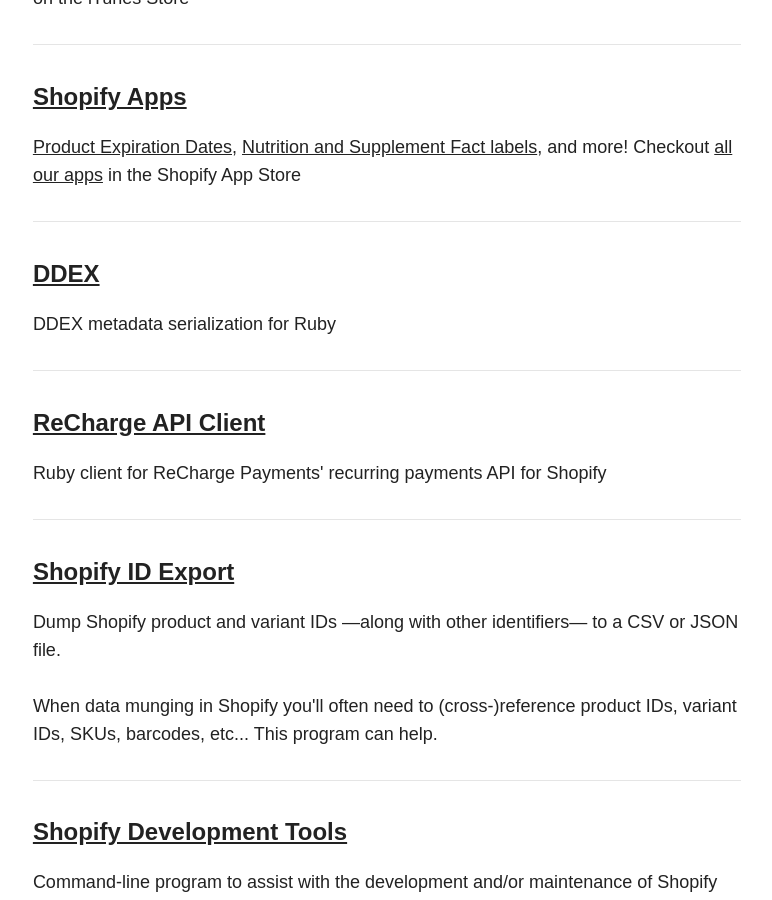
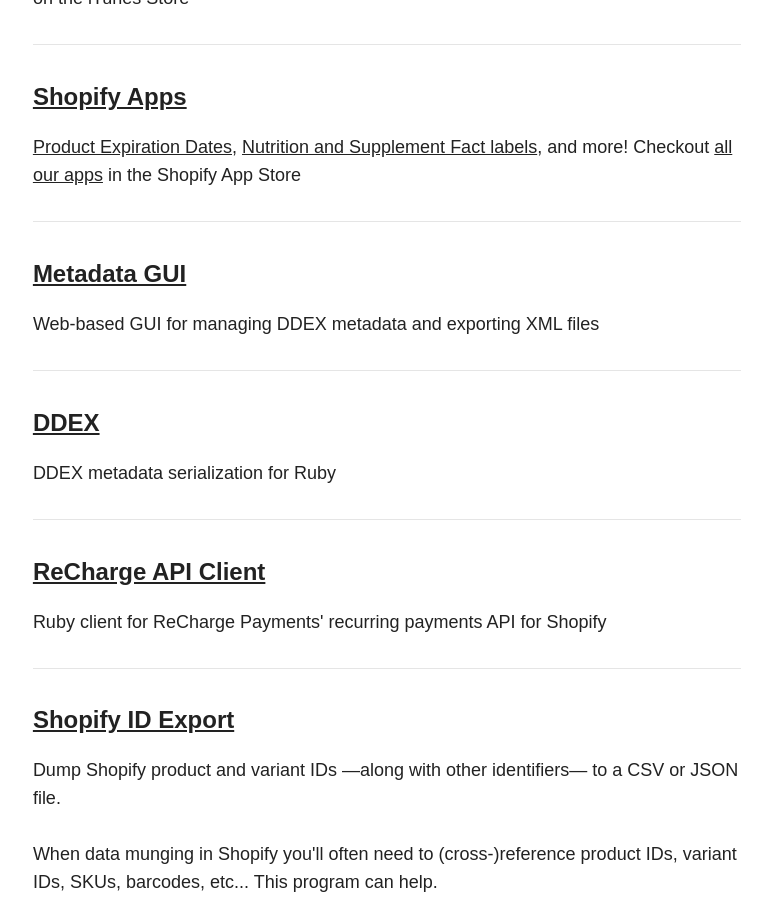
Before and after one commit to ScreenStaring/screenstaring.github.io, a Jekyll site: the page built from index.html, in a window 1280 px wide and 900 px high, scrolled down 563 px. Shown: the whole window, without its empty margins (253-1025 px from the left). Built offline with Jekyll 4.4.1, drawn with Linux system fonts in a browser that asks for light colours; nearby versions of some CDN libraries.

Commit message:
Add Metadata GUI to product list

```diff
--- a/_data/products.yml
+++ b/_data/products.yml
@@ -8,6 +8,10 @@
 - title: Shopify Apps
   description: <a href="https://apps.shopify.com/expiration-dates">Product Expiration Dates</a>, <a href="https://apps.shopify.com/nutrition-facts">Nutrition and Supplement Fact labels</a>, and more! Checkout <a href="https://apps.shopify.com/partners/developer-9984ce913dea07a5">all our apps</a> in the Shopify App Store
   url: https://apps.shopify.com/partners/developer-9984ce913dea07a5
+
+- title: Metadata GUI
+  description: Web-based GUI for managing DDEX metadata and exporting XML files
+  url: https://metadatagui.com
 
 - title: DDEX
   description: DDEX metadata serialization for Ruby
```
